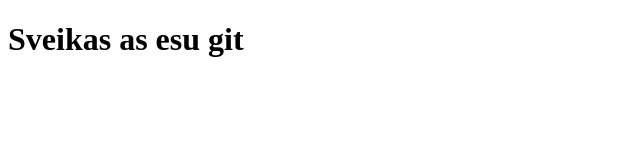
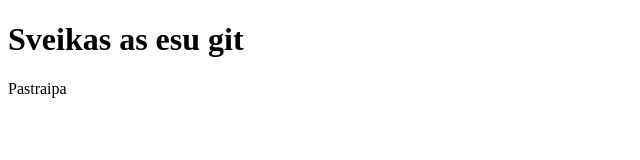
Before and after one commit to Bulviakasis/Pirma-repozitorija, a plain HTML site: page index.html in a window 1280 px wide. Shown: the full height of the page, 0-640 px from the left. Drawn offline with Linux system fonts and the light colour scheme.

Commit message:
Init commit

```diff
--- a/index.html
+++ b/index.html
@@ -9,5 +9,6 @@
    <header>
     <h1>Sveikas as esu git</h1>
    </header>
+   <footer><p>Pastraipa</p></footer>
 </body>
 </html>
```
Also changed, not shown: file2.txt (added).
